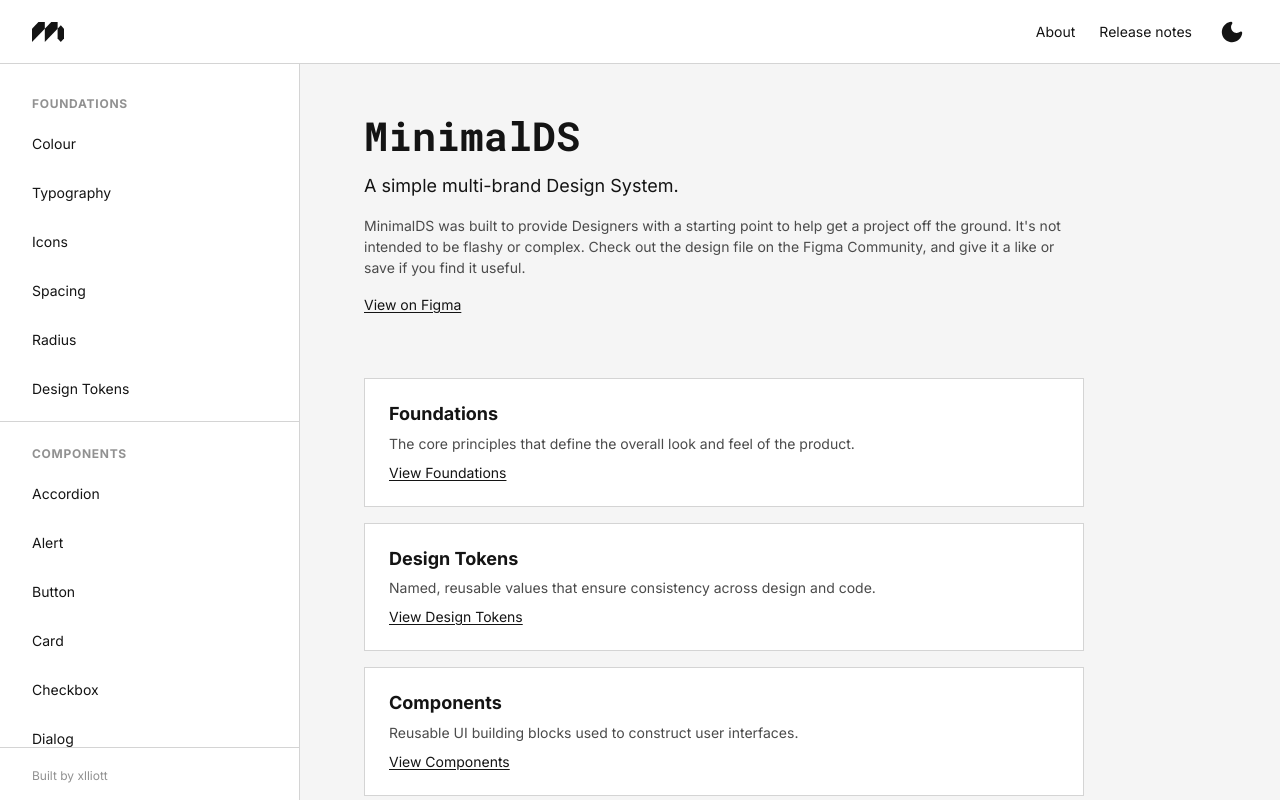
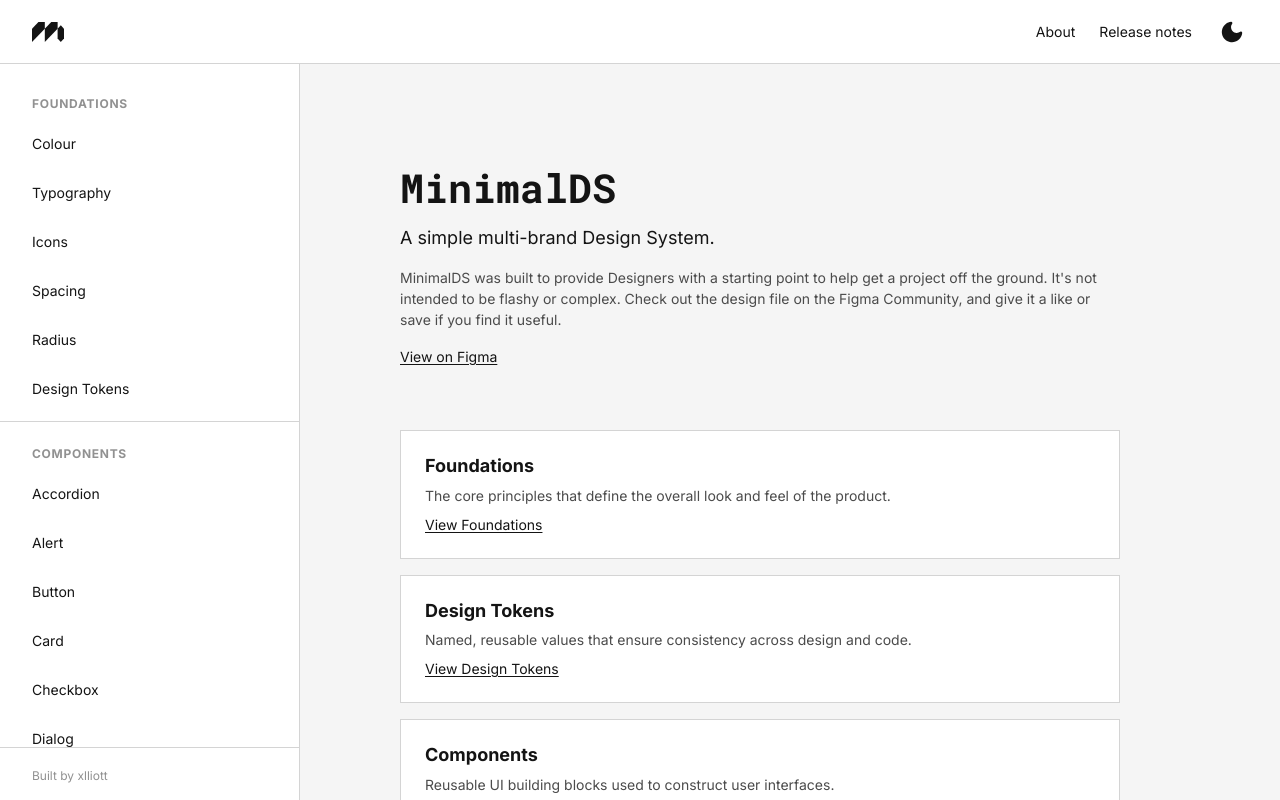
Before and after one commit to xlliott/minimalds, a React (Vite) app: page / in a window 1280 px wide. Built offline with nearby package versions, Linux system fonts and the light colour scheme.

Commit message:
Update Layout.css

```diff
--- a/src/components/Layout/Layout.css
+++ b/src/components/Layout/Layout.css
@@ -22,7 +22,7 @@
 .mds-layout__content {
   flex:             1;
   overflow-y:       auto;
-  padding:          var(--space-layout-xl) var(--space-layout-2xl);
+  padding:          100px 100px 100px 100px;
   box-sizing:       border-box;
   background-color: var(--color-surface-page);
 }
```
